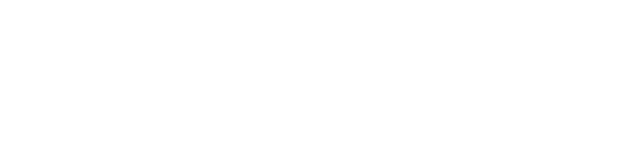
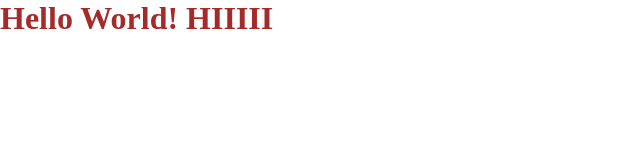
Before and after one commit to Maboku1111/checkwithadam, a plain HTML site: page index.html in a window 1280 px wide. Shown: the whole page, without its empty margins (0-640 px from the left). Drawn offline with Linux system fonts and the light colour scheme.

Commit message:
Some skin added to the skeleton

```diff
--- a/index.html
+++ b/index.html
@@ -4,8 +4,9 @@
     <meta charset="UTF-8">
     <meta name="viewport" content="width=device-width, initial-scale=1.0">
     <title>GitHub</title>
+    <link rel="stylesheet" href="style.css">
 </head>
 <body>
-
+    <h1 class="heading">Hello World! HIIIII</h1>
 </body>
 </html>
--- a/style.css
+++ b/style.css
@@ -2,3 +2,7 @@
   margin: 0;
   padding: 0;
 }
+
+.heading {
+  color: brown;
+}
```
